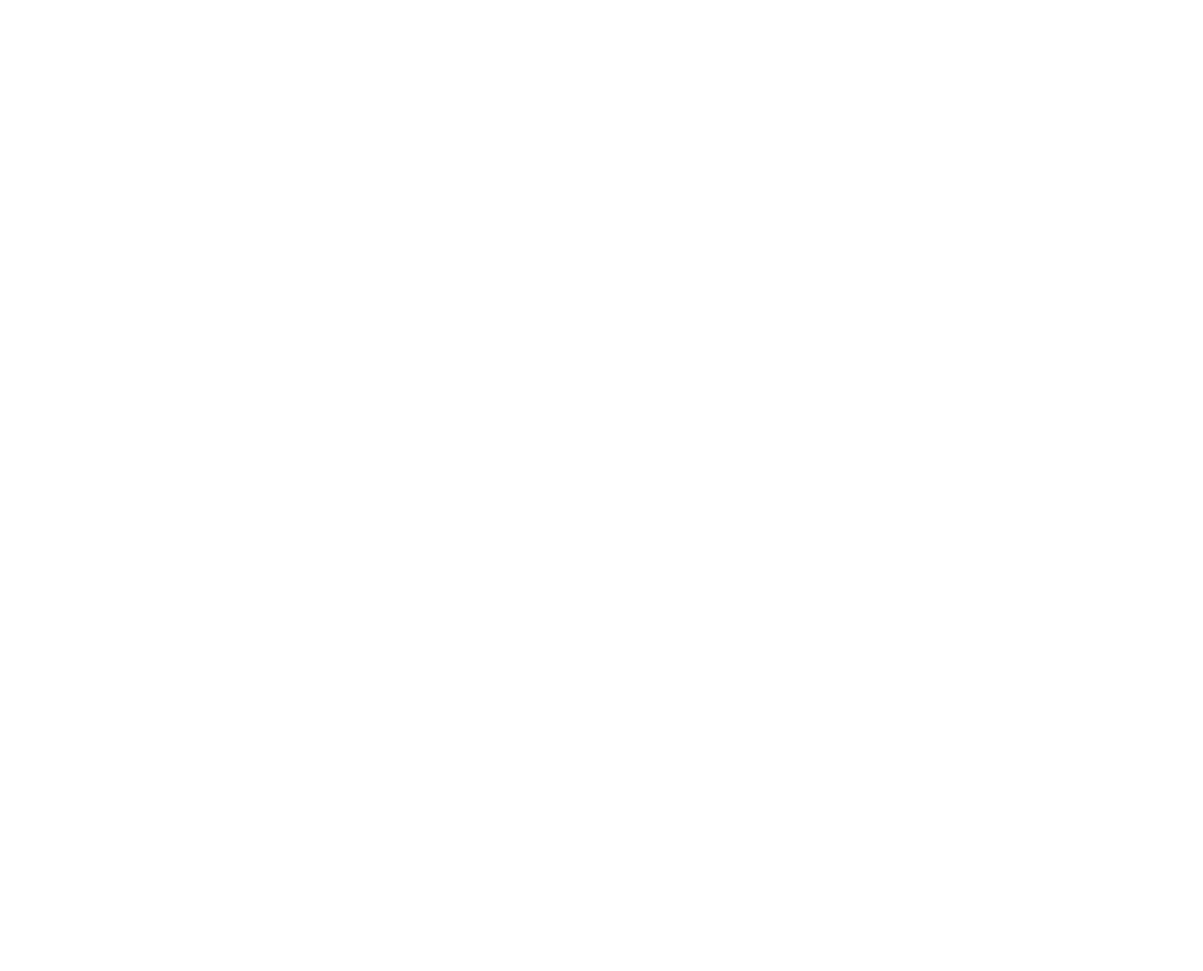
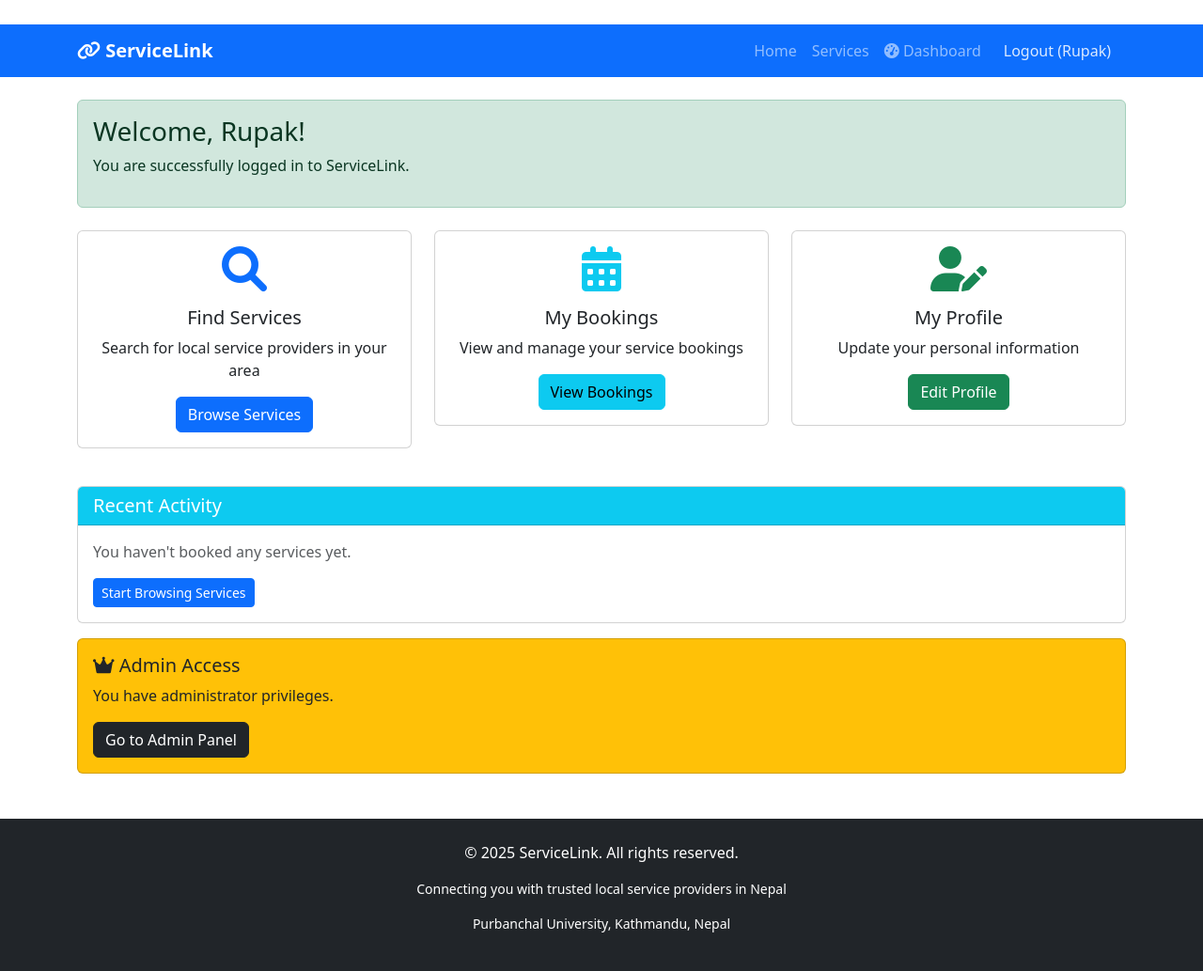
Before and after one commit to Rupak-karki/servicelink, a Django app: page /accounts/dashboard/ in a window 1280 px wide. Before the commit the page is empty. Shown: the whole page at 94% size. Before the commit the page ends 800 px from the top, so only its background shows below. Run offline with Django 5.2, Linux system fonts and the light colour scheme; a user stored in the database is signed in.

Commit message:
Dashboard and login/logout fixed

```diff
--- a/accounts/templates/accounts/dashboard.html
+++ b/accounts/templates/accounts/dashboard.html
@@ -0,0 +1,71 @@
+{% extends 'base.html' %}
+
+{% block content %}
+<div class="container mt-4">
+    <div class="alert alert-success">
+        <h3>Welcome, {{ user.username }}!</h3>
+        <p>You are successfully logged in to ServiceLink.</p>
+    </div>
+
+    <div class="row mt-4">
+        <div class="col-md-4 mb-3">
+            <div class="card text-center">
+                <div class="card-body">
+                    <i class="fas fa-search fa-3x text-primary"></i>
+                    <h5 class="mt-3">Find Services</h5>
+                    <p>Search for local service providers in your area</p>
+                    <a href="#" class="btn btn-primary">Browse Services</a>
+                </div>
+            </div>
+        </div>
+        <div class="col-md-4 mb-3">
+            <div class="card text-center">
+                <div class="card-body">
+                    <i class="fas fa-calendar-alt fa-3x text-info"></i>
+                    <h5 class="mt-3">My Bookings</h5>
+                    <p>View and manage your service bookings</p>
+                    <a href="#" class="btn btn-info">View Bookings</a>
+                </div>
+            </div>
+        </div>
+        <div class="col-md-4 mb-3">
+            <div class="card text-center">
+                <div class="card-body">
+                    <i class="fas fa-user-edit fa-3x text-success"></i>
+                    <h5 class="mt-3">My Profile</h5>
+                    <p>Update your personal information</p>
+                    <a href="#" class="btn btn-success">Edit Profile</a>
+                </div>
+            </div>
+        </div>
+    </div>
+
+    <div class="row mt-4">
+        <div class="col-md-12">
+            <div class="card">
+                <div class="card-header bg-info text-white">
+                    <h5 class="mb-0">Recent Activity</h5>
+                </div>
+                <div class="card-body">
+                    <p class="text-muted">You haven't booked any services yet.</p>
+                    <a href="#" class="btn btn-sm btn-primary">Start Browsing Services</a>
+                </div>
+            </div>
+        </div>
+    </div>
+
+    {% if user.is_superuser %}
+    <div class="row mt-3">
+        <div class="col-md-12">
+            <div class="card bg-warning">
+                <div class="card-body">
+                    <h5><i class="fas fa-crown"></i> Admin Access</h5>
+                    <p>You have administrator privileges.</p>
+                    <a href="/admin/" class="btn btn-dark">Go to Admin Panel</a>
+                </div>
+            </div>
+        </div>
+    </div>
+    {% endif %}
+</div>
+{% endblock %}
--- a/templates/base.html
+++ b/templates/base.html
@@ -38,6 +38,12 @@
 </head>
 <body>
 
+  <form action="{% url 'logout' %}" method="post" style="display: inline;">
+    {% csrf_token %}
+    <button type="submit" class="nav-link btn btn-link" style="display: inline; background: none; border: none; color: rgba(255,255,255,0.9);">
+        Logout ({{ user.username }})
+    </button>
+</form>
     <!-- Navigation Bar -->
     <nav class="navbar navbar-expand-lg navbar-dark bg-primary">
         <div class="container">
@@ -62,9 +68,16 @@
                             </a>
                         </li>
                         <li class="nav-item">
-                            <a class="nav-link" href="{% url 'logout' %}">
+                            {% comment %} <a class="nav-link" href="{% url 'logout' %}">
                                 <i class="fas fa-sign-out-alt"></i> Logout ({{ user.username }})
-                            </a>
+                            </a> {% endcomment %}
+
+                            <form action="{% url 'logout' %}" method="post" style="display: inline;">
+                                  {% csrf_token %}
+                                  <button type="submit" class="nav-link btn btn-link" style="display: inline; background: none; border: none; color: rgba(255,255,255,0.85); padding: 8px 16px;">
+                                   Logout ({{ user.username }})
+                                </button>
+                            </form>
                         </li>
                     {% else %}
                         <li class="nav-item">
```
Also changed, not shown: accounts/templates/accounts/login.html (+33 -0 lines), servicelink/settings.py (+9 -0 lines), db.sqlite3.
